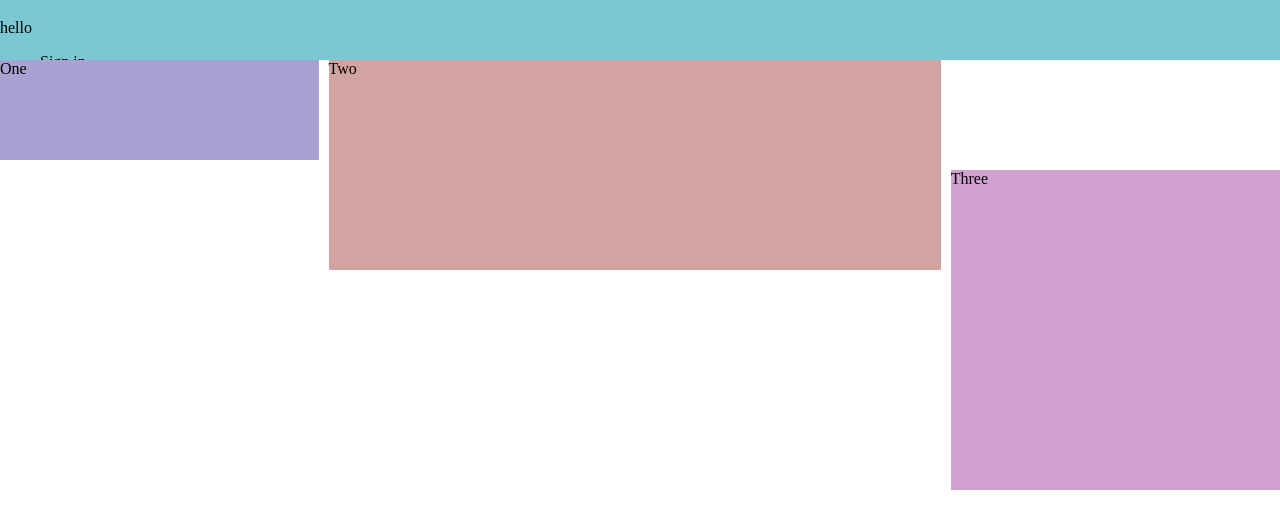
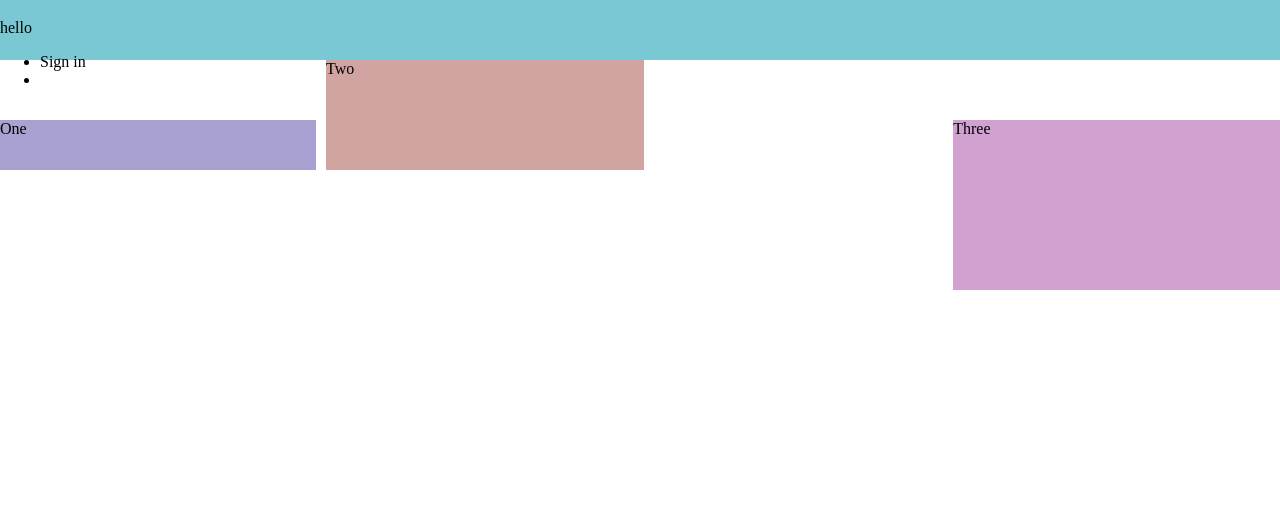
Before and after one commit to eeshurtliff/Tennis_web_app, a website: page index.html in a window 1280 px wide. Shown: the part 61-590 px from the top of the page. Drawn offline with Linux system fonts and the light colour scheme.

Commit message:
working with css

```diff
--- a/public/CSS/styles.css
+++ b/public/CSS/styles.css
@@ -18,17 +18,17 @@ header h1 {
 
 .wrapper {
     display: grid;
-    grid-template-columns: 20%, 20%, 20%, 20%, 20%;
+    grid-template-columns: 30%, 5%, 30%, 5%, 30%;
     gap: 10px;
-    grid-auto-rows: minmax(100px, auto);
+    grid-auto-rows: minmax(50px, auto);
 }
 .one {
 grid-column: 1 / 2;
-grid-row: 1;
+grid-row: 2;
 background-color: #a8a1d1;
 }
 .two {
-grid-column: 2 / 4 ;
+grid-column: 2 / 3 ;
 grid-row: 1 / 3;
 background-color: #d1a3a1;
 }
```
Also changed, not shown: readme2.md (added).
